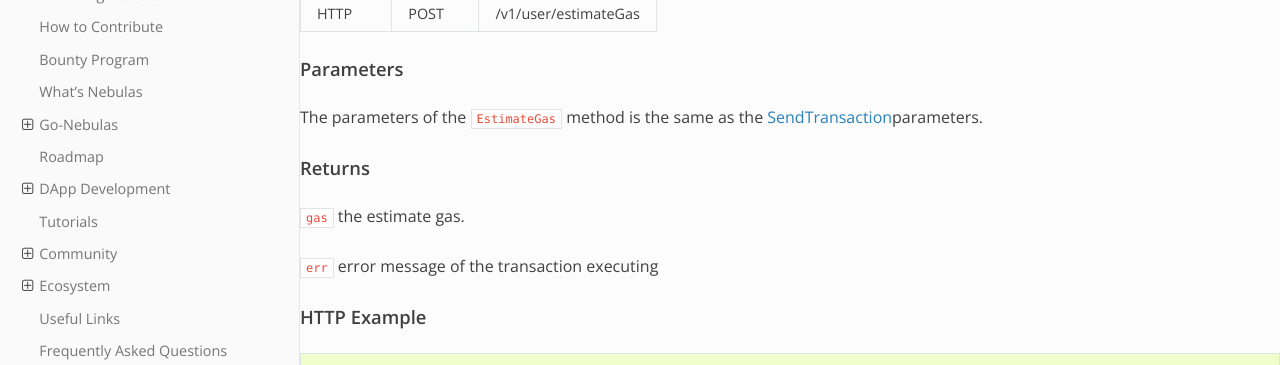
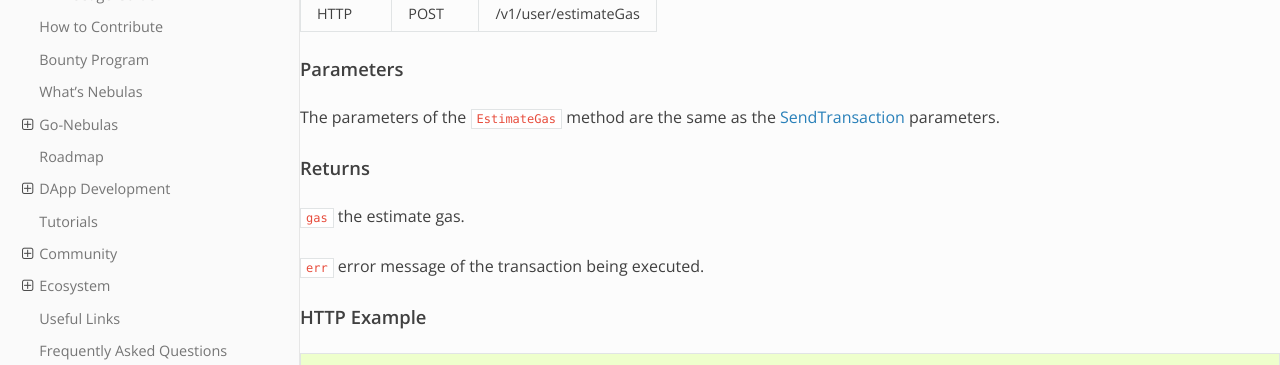
Before and after one commit to nebulasio/nebdocs, a Sphinx documentation site: the page built from docs/dapp-development/rpc/rpc.md, in a window 1280 px wide and 900 px high, scrolled down 15335 px. Shown: the part 154-519 px from the top of the window. Built offline with Sphinx 7.4.7 and the Read the Docs theme 2.0.0, drawn with Linux system fonts in a browser that asks for light colours.

Commit message:
grammar fix for rpc.md

```diff
--- a/docs/dapp-development/rpc/rpc.md
+++ b/docs/dapp-development/rpc/rpc.md
@@ -728,14 +728,14 @@ Return the estimate gas of transaction.
 
 ##### Parameters
 
-The parameters of the `EstimateGas` method is the same as the
-[SendTransaction](rpc_admin.md/#sendtransaction)parameters.
+The parameters of the `EstimateGas` method are the same as the
+[SendTransaction](rpc_admin.md/#sendtransaction) parameters.
 
 ##### Returns
 
 `gas` the estimate gas.
 
-`err` error message of the transaction executing
+`err` error message of the transaction being executed.
 
 ##### HTTP Example
 
```
